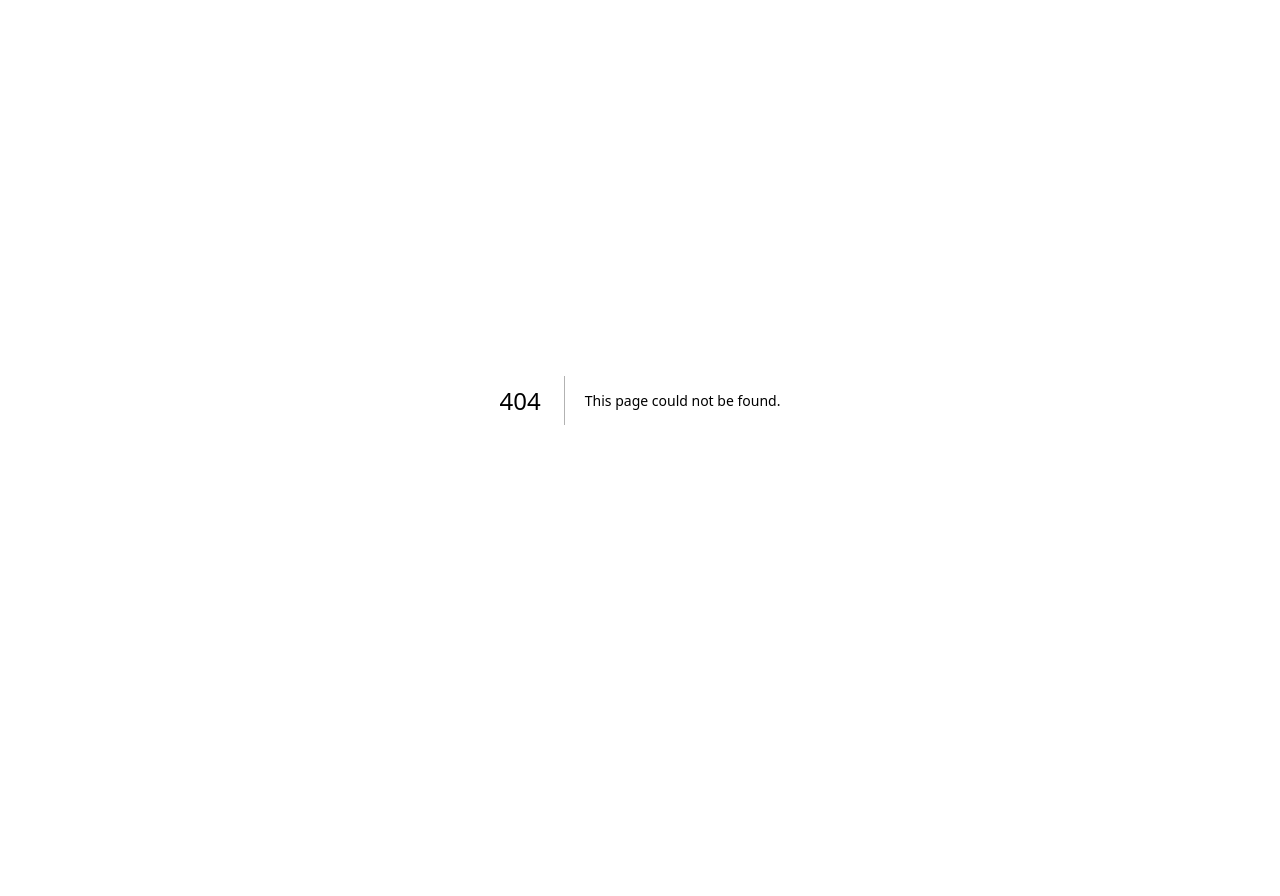
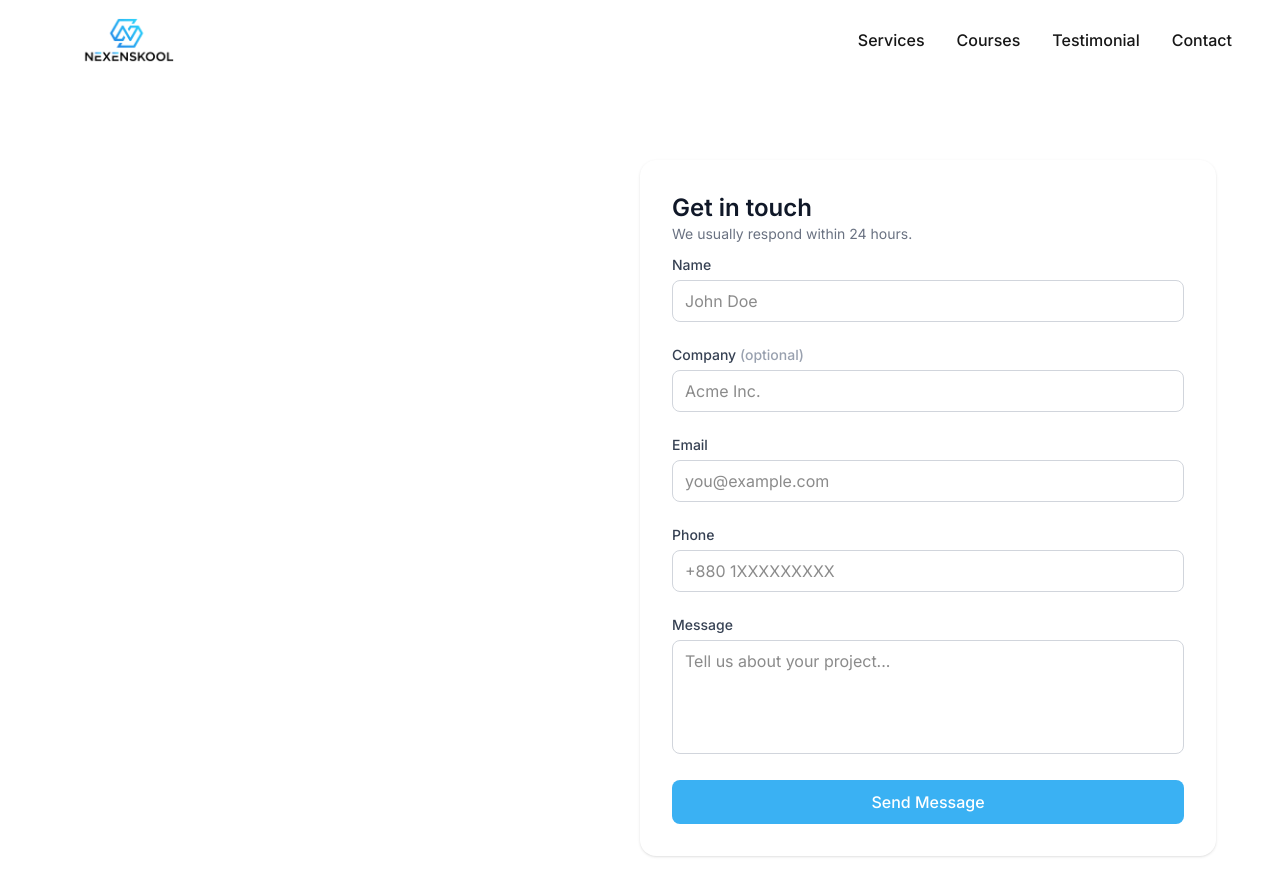
Before and after one commit to nexenskool/nexenskool, a Next.js app: page /contact in a window 1280 px wide. Before the commit this address had no page. Shown: the top 896 px of the page. Before the commit the page ends 800 px from the top, so only its background shows below. Built offline with nearby package versions, Linux system fonts and the light colour scheme.

Commit message:
feat(contact): implement contact form

```diff
--- a/package.json
+++ b/package.json
@@ -9,10 +9,14 @@
     "lint": "eslint"
   },
   "dependencies": {
+    "@hookform/resolvers": "^5.2.2",
     "motion": "^12.23.26",
     "next": "16.1.1",
+    "nodemailer": "^7.0.12",
     "react": "19.2.3",
-    "react-dom": "19.2.3"
+    "react-dom": "19.2.3",
+    "react-hook-form": "^7.69.0",
+    "zod": "^4.2.1"
   },
   "devDependencies": {
     "@tailwindcss/postcss": "^4",
--- /dev/null
+++ b/src/app/(public)/contact/page.tsx
@@ -0,0 +1,16 @@
+import React from "react";
+import ContactForm from "../../../components/forms/ContactForm";
+
+const Contact = () => {
+  return (
+    <div className="container-fluid flex py-20">
+      <div className="left flex-1"></div>
+
+      <div className="flex-1">
+        <ContactForm />
+      </div>
+    </div>
+  );
+};
+
+export default Contact;
--- /dev/null
+++ b/src/app/api/contact/route.js
@@ -0,0 +1,40 @@
+import { NextResponse } from "next/server";
+import { sendMail } from "../../../lib/mailer";
+import { contactEmailTemplate } from "../../../lib/templates/contactTemplate";
+
+export async function POST(req) {
+  try {
+    const body = await req.json();
+    const { name, email, phone, company, message } = body;
+
+    if (!name || !email || !message) {
+      return NextResponse.json(
+        { success: false, message: "Missing required fields" },
+        { status: 400 }
+      );
+    }
+
+    await sendMail({
+      subject: `New Contact Message from ${name}`,
+      html: contactEmailTemplate({
+        name,
+        email,
+        phone,
+        company,
+        message,
+      }),
+    });
+
+    return NextResponse.json({
+      success: true,
+      message: "Message sent successfully",
+    });
+  } catch (error) {
+    console.error("Mail Error:", error);
+
+    return NextResponse.json(
+      { success: false, message: "Failed to send message" },
+      { status: 500 }
+    );
+  }
+}
--- /dev/null
+++ b/src/components/forms/ContactForm.jsx
@@ -0,0 +1,148 @@
+"use client";
+
+import { useForm } from "react-hook-form";
+import { zodResolver } from "@hookform/resolvers/zod";
+import { z } from "zod";
+
+const contactSchema = z.object({
+  name: z.string().min(2, "Name is required"),
+  company: z.string().optional(),
+  email: z.string().email("Enter a valid email"),
+  phone: z.string().min(8, "Enter a valid phone number"),
+  message: z.string().min(10, "Message must be at least 10 characters"),
+});
+
+const ContactForm = () => {
+  const {
+    register,
+    handleSubmit,
+    reset,
+    formState: { errors, isSubmitting },
+  } = useForm({
+    resolver: zodResolver(contactSchema),
+  });
+
+  const onSubmit = async (data) => {
+    try {
+      const res = await fetch("/api/contact", {
+        method: "POST",
+        headers: { "Content-Type": "application/json" },
+        body: JSON.stringify(data),
+      });
+
+      const result = await res.json();
+
+      if (!res.ok) throw new Error(result.message);
+
+      reset();
+      alert("Message sent successfully!");
+    } catch (error) {
+      alert("Failed to send message");
+      console.error(error);
+    }
+  };
+
+  return (
+    <form
+      onSubmit={handleSubmit(onSubmit)}
+      className="max-w-xl bg-white rounded-2xl p-6 md:p-8 shadow-sm space-y-5"
+    >
+      {/* Header */}
+      <div className="mb-2">
+        <h2 className="text-2xl font-semibold text-gray-900">Get in touch</h2>
+        <p className="text-sm text-gray-500">
+          We usually respond within 24 hours.
+        </p>
+      </div>
+
+      {/* Name */}
+      <div>
+        <label className="text-sm font-medium text-gray-700">Name</label>
+        <input
+          {...register("name")}
+          placeholder="John Doe"
+          className={`mt-1 w-full rounded-lg border px-3 py-2 outline-none transition
+            focus:ring-2 focus:ring-[#3AB1F3]/30 focus:border-[#3AB1F3]
+            ${errors.name ? "border-red-500" : "border-gray-300"}`}
+        />
+        {errors.name && (
+          <p className="mt-1 text-sm text-red-500">{errors.name.message}</p>
+        )}
+      </div>
+
+      {/* Company */}
+      <div>
+        <label className="text-sm font-medium text-gray-700">
+          Company <span className="text-gray-400">(optional)</span>
+        </label>
+        <input
+          {...register("company")}
+          placeholder="Acme Inc."
+          className="mt-1 w-full rounded-lg border border-gray-300 px-3 py-2 outline-none transition
+                     focus:ring-2 focus:ring-[#3AB1F3]/30 focus:border-[#3AB1F3]"
+        />
+      </div>
+
+      {/* Email */}
+      <div>
+        <label className="text-sm font-medium text-gray-700">Email</label>
+        <input
+          type="email"
+          {...register("email")}
+          placeholder="you@example.com"
+          className={`mt-1 w-full rounded-lg border px-3 py-2 outline-none transition
+            focus:ring-2 focus:ring-[#3AB1F3]/30 focus:border-[#3AB1F3]
+            ${errors.email ? "border-red-500" : "border-gray-300"}`}
+        />
+        {errors.email && (
+          <p className="mt-1 text-sm text-red-500">{errors.email.message}</p>
+        )}
+      </div>
+
+      {/* Phone */}
+      <div>
+        <label className="text-sm font-medium text-gray-700">Phone</label>
+        <input
+          {...register("phone")}
+          placeholder="+880 1XXXXXXXXX"
+          className={`mt-1 w-full rounded-lg border px-3 py-2 outline-none transition
+            focus:ring-2 focus:ring-[#3AB1F3]/30 focus:border-[#3AB1F3]
+            ${errors.phone ? "border-red-500" : "border-gray-300"}`}
+        />
+        {errors.phone && (
+          <p className="mt-1 text-sm text-red-500">{errors.phone.message}</p>
+        )}
+      </div>
+
+      {/* Message */}
+      <div>
+        <label className="text-sm font-medium text-gray-700">Message</label>
+        <textarea
+          {...register("message")}
+          rows={4}
+          placeholder="Tell us about your project..."
+          className={`mt-1 w-full rounded-lg border px-3 py-2 outline-none transition resize-none
+            focus:ring-2 focus:ring-[#3AB1F3]/30 focus:border-[#3AB1F3]
+            ${errors.message ? "border-red-500" : "border-gray-300"}`}
+        />
+        {errors.message && (
+          <p className="mt-1 text-sm text-red-500">{errors.message.message}</p>
+        )}
+      </div>
+
+      {/* Submit */}
+      <button
+        type="submit"
+        disabled={isSubmitting}
+        className="w-full rounded-lg bg-[#3AB1F3] py-2.5 font-medium text-white
+                   transition hover:bg-[#2599DA]
+                   focus:ring-2 focus:ring-[#3AB1F3]/40
+                   disabled:opacity-60"
+      >
+        {isSubmitting ? "Sending..." : "Send Message"}
+      </button>
+    </form>
+  );
+};
+
+export default ContactForm;
--- a/src/components/layout/MobileNav.jsx
+++ b/src/components/layout/MobileNav.jsx
@@ -3,7 +3,7 @@
 import { motion, AnimatePresence } from "motion/react";
 import Link from "next/link";
 import { useState } from "react";
-import MobileDropdown from "../ui/dropdown/MobileDropdown";
+import MobileDropdown from "../dropdown/MobileDropdown";
 
 export const navItems = [
   {
--- a/src/components/layout/Navbar.jsx
+++ b/src/components/layout/Navbar.jsx
@@ -1,6 +1,6 @@
 import Image from "next/image";
 import Link from "next/link";
-import Dropdown from "../ui/dropdown/Dropdown";
+import Dropdown from "../dropdown/Dropdown";
 import MobileNav from "./MobileNav";
 
 export const navItems = [
--- /dev/null
+++ b/src/lib/mailer.js
@@ -0,0 +1,18 @@
+import nodemailer from "nodemailer";
+
+export const transporter = nodemailer.createTransport({
+  service: process.env.SMTP_SERVICE,
+  auth: {
+    user: process.env.SMTP_USER,
+    pass: process.env.SMTP_PASS,
+  },
+});
+
+export const sendMail = async ({ subject, html }) => {
+  return transporter.sendMail({
+    from: process.env.MAIL_FROM,
+    to: process.env.MAIL_TO,
+    subject,
+    html,
+  });
+};
--- /dev/null
+++ b/src/lib/templates/contactTemplate.js
@@ -0,0 +1,23 @@
+export const contactEmailTemplate = ({
+  name,
+  email,
+  phone,
+  company,
+  message,
+}) => {
+  return `
+    <div style="font-family: Arial, sans-serif; line-height: 1.6;">
+      <h2>📩 New Contact Message</h2>
+
+      <p><strong>Name:</strong> ${name}</p>
+      <p><strong>Email:</strong> ${email}</p>
+      <p><strong>Phone:</strong> ${phone}</p>
+      <p><strong>Company:</strong> ${company || "N/A"}</p>
+
+      <hr />
+
+      <p><strong>Message:</strong></p>
+      <p>${message}</p>
+    </div>
+  `;
+};
--- a/tsconfig.json
+++ b/tsconfig.json
@@ -30,7 +30,7 @@
     "**/*.mts",
     "**/*.ts",
     "**/*.tsx"
-  ],
+, "src/components/forms/ContactForm.jsx"  ],
   "exclude": [
     "node_modules"
   ]
```
Also changed, not shown: src/components/dropdown/Dropdown.jsx (renamed from src/components/ui/dropdown/Dropdown.jsx), src/components/dropdown/MobileDropdown.jsx (renamed from src/components/ui/dropdown/MobileDropdown.jsx), 1 other file (tests, documents, lock files or other folders).
